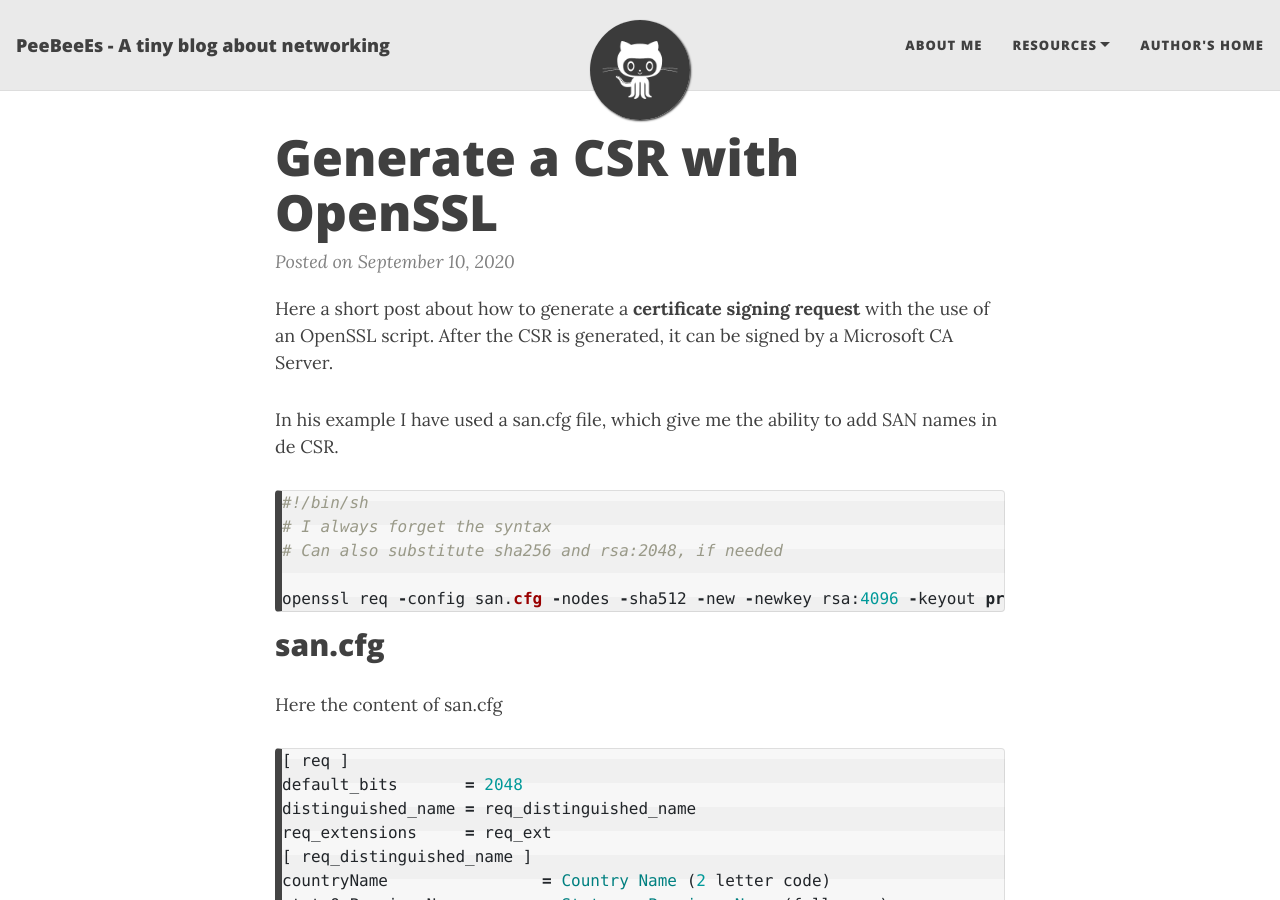
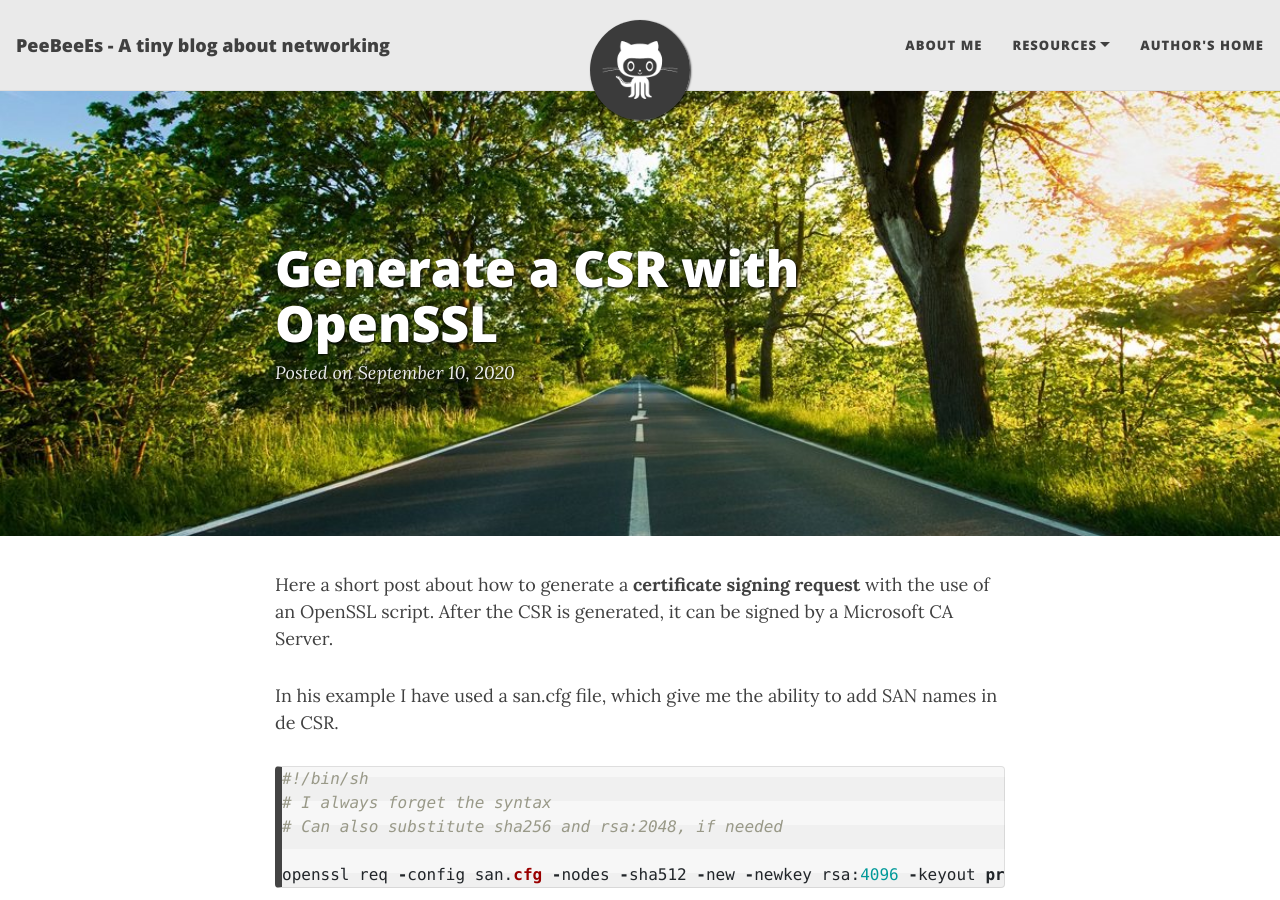
Before and after one commit to pbazelmans/pbazelmans.github.io, a Jekyll site: the page built from _posts/2020-09-10-openssl-generate-csr.md, in a window 1280 px wide and 900 px high. Built offline with Jekyll 4.4.1, drawn with Linux system fonts in a browser that asks for light colours; nearby versions of some CDN libraries.

Commit message:
Update 2020-09-10-openssl-generate-csr.md

```diff
--- a/_posts/2020-09-10-openssl-generate-csr.md
+++ b/_posts/2020-09-10-openssl-generate-csr.md
@@ -2,6 +2,8 @@
 layout: post
 title:  "Generate a CSR with OpenSSL"
 tags: [openssl, csr]
+cover-img: /assets/img/path.jpg
+thumbnail-img: /assets/img/thumb.png
 ---
 Here a short post about how to generate a **certificate signing request** with the use of an OpenSSL script. After the CSR is generated, it can be signed by a Microsoft CA Server.
 
```
